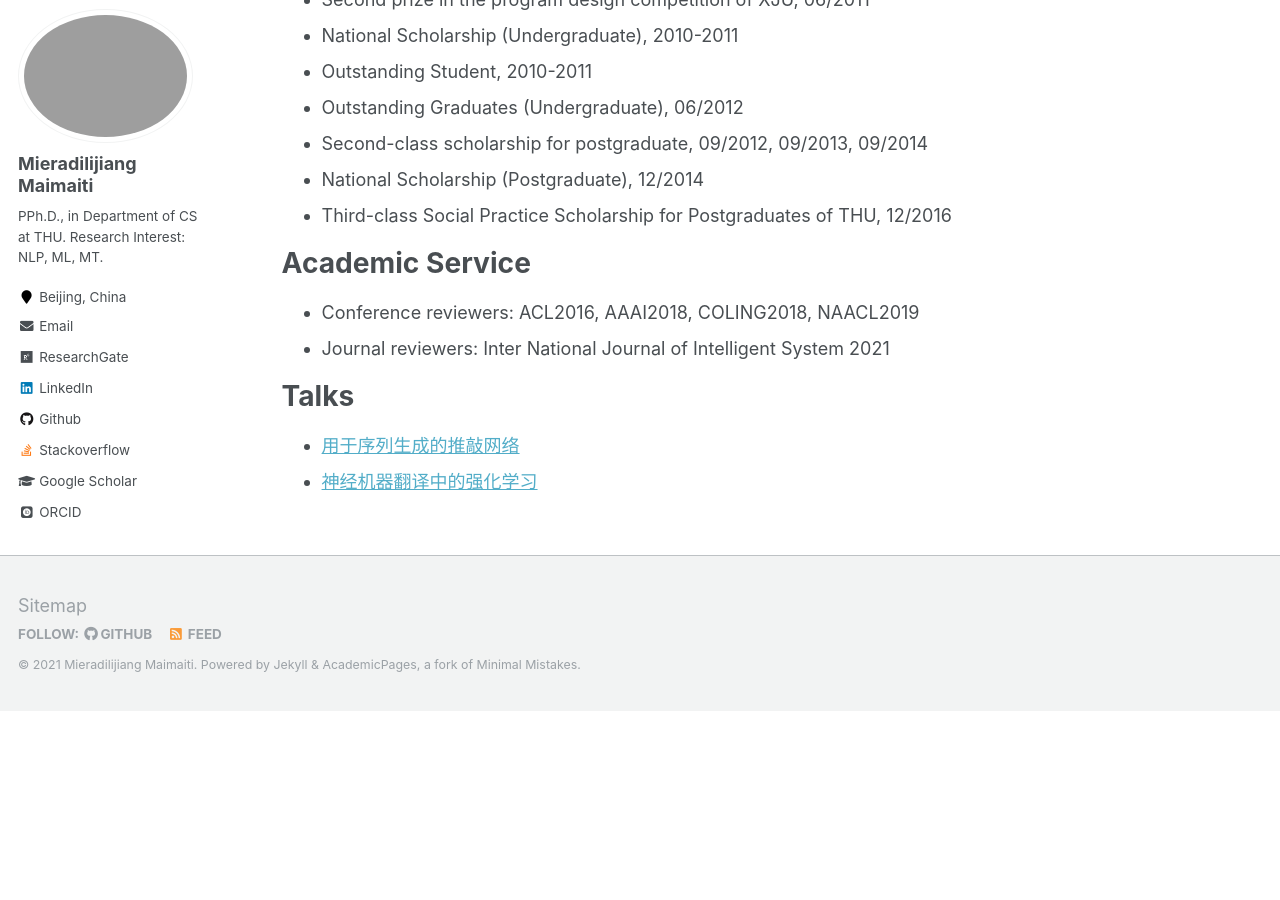
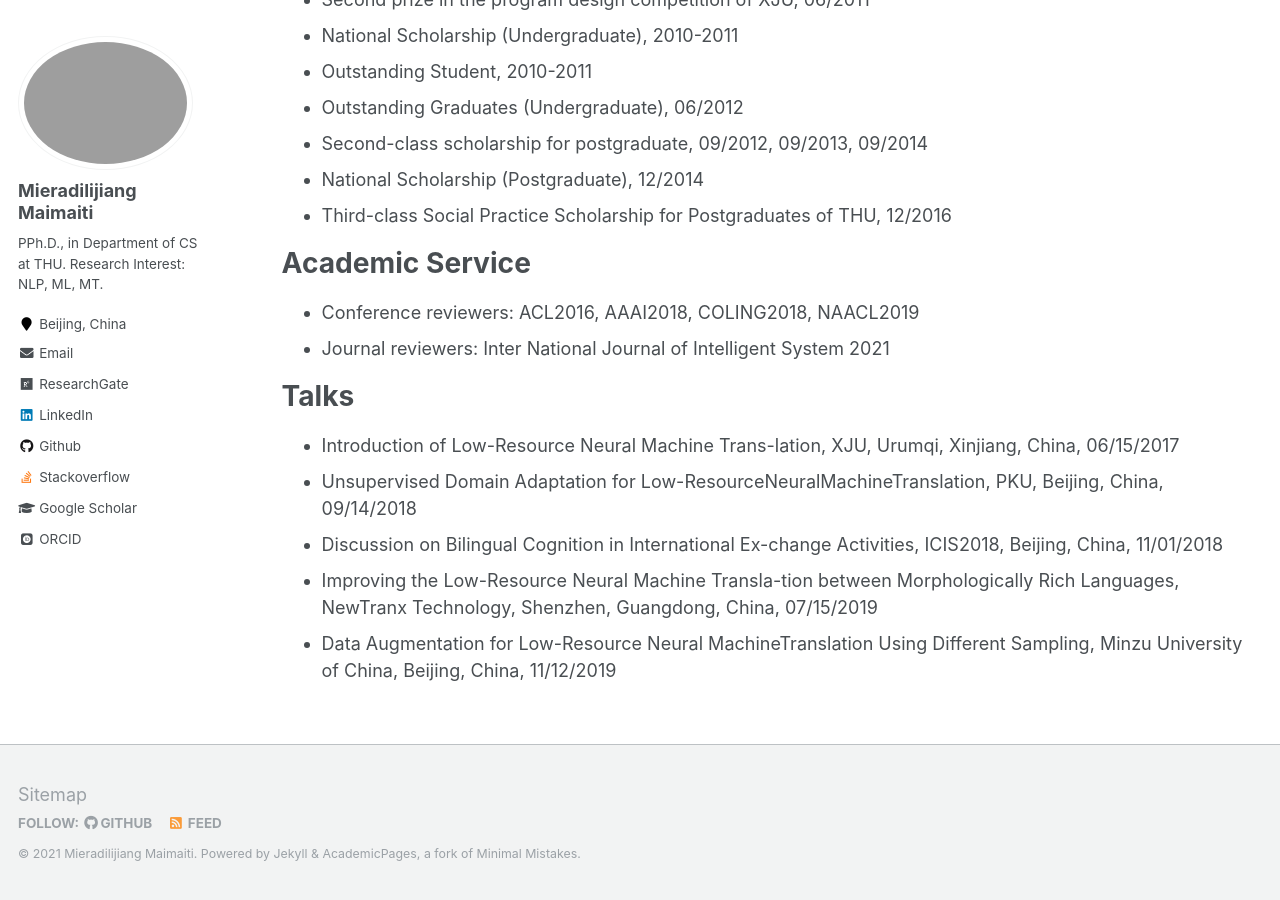
Before and after one commit to miradel51/miradel51.github.io, a Jekyll site: the page built from _pages/cv.md, in a window 1280 px wide and 900 px high, scrolled down 3690 px. Built offline with Jekyll 4.4.1, drawn with Linux system fonts in a browser that asks for light colours; some web fonts are replaced; before the commit the page ends 4401 px from its top, so only the background shows below that.

Commit message:
update talks

```diff
--- a/_pages/cv.md
+++ b/_pages/cv.md
@@ -111,8 +111,11 @@ Academic Service
 
 Talks
 ======
-* [用于序列生成的推敲网络](https://www.msra.cn/zh-cn/news/features/nips17-online-sharing-lijun-wu-20171206)
-* [神经机器翻译中的强化学习](https://zhuanlan.zhihu.com/p/41960810)
+* Introduction of Low-Resource Neural Machine Trans-lation, XJU, Urumqi, Xinjiang, China, 06/15/2017
+* Unsupervised Domain Adaptation for Low-ResourceNeuralMachineTranslation, PKU, Beijing, China, 09/14/2018
+* Discussion on Bilingual Cognition in International Ex-change Activities, ICIS2018, Beijing, China, 11/01/2018
+* Improving the Low-Resource Neural Machine Transla-tion between Morphologically Rich Languages, NewTranx Technology, Shenzhen, Guangdong, China, 07/15/2019
+* Data Augmentation for Low-Resource Neural MachineTranslation Using Different Sampling, Minzu University of China, Beijing, China, 11/12/2019
 
 <!-- Publications
 ======
```
